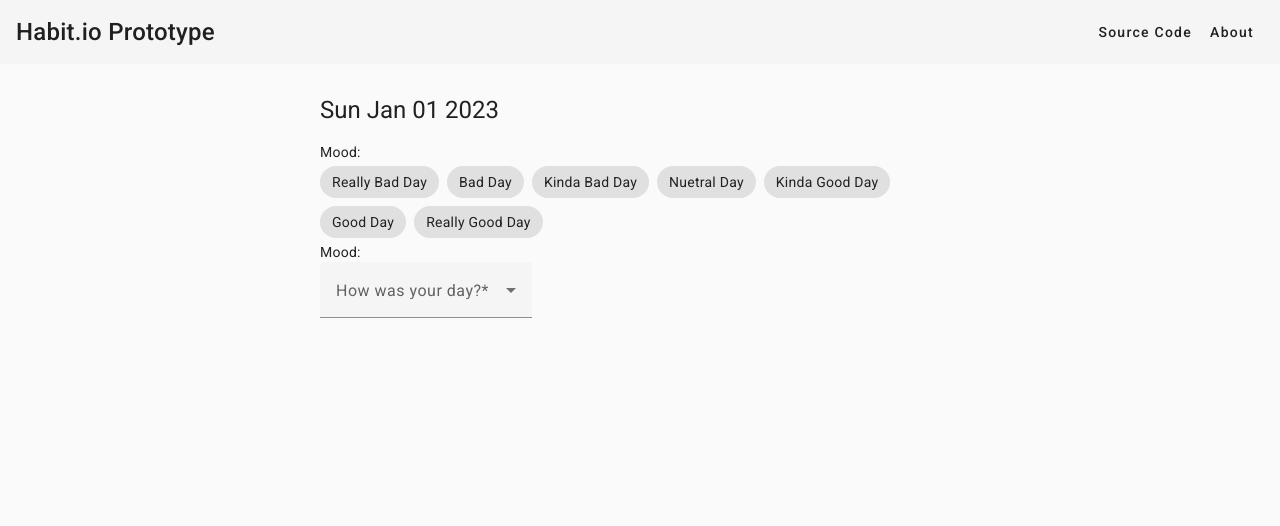
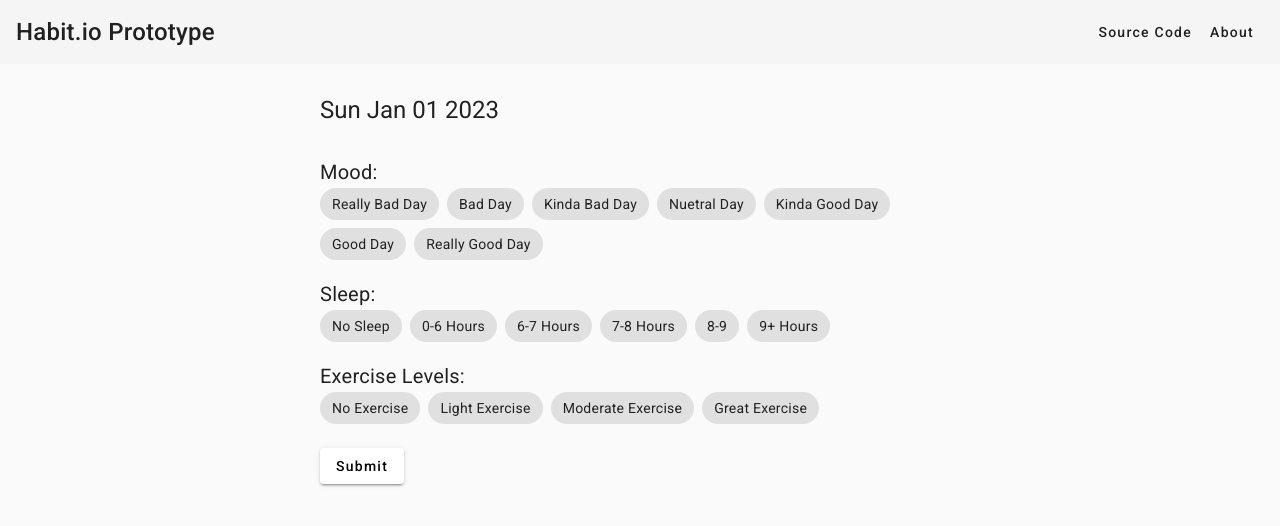
Before and after one commit to alexwingwong/habitioPrototype, an Angular app: page /calendar/0 in a window 1280 px wide. Shown: the top 526 px of the page. Built offline with nearby package versions, Linux system fonts and the light colour scheme.

Commit message:
added other options for sleep and exercise

```diff
--- a/src/app/day-details/day-details.component.css
+++ b/src/app/day-details/day-details.component.css
@@ -0,0 +1,3 @@
+label{
+    font-size: 20px;
+}
--- a/src/app/day-details/day-details.component.html
+++ b/src/app/day-details/day-details.component.html
@@ -1,8 +1,7 @@
 <div *ngIf="day" style="width:50%; margin:auto; margin-top: 30px;">
     <h1>{{day.date.toDateString()}}</h1>
-    <label>Mood:
-        <br>
-    </label>
+    <br>
+    <label>Mood:</label>
     <mat-chip-listbox>
         <mat-chip-option color="warn">Really Bad Day</mat-chip-option>
         <mat-chip-option color="warn">Bad Day</mat-chip-option>
@@ -13,20 +12,45 @@
         <mat-chip-option color="primary">Really Good Day</mat-chip-option>
     </mat-chip-listbox>
 
-    <label>Mood:
-        <br>
-    </label>
-    <mat-form-field appearance="fill">
-        <mat-label>How was your day?*</mat-label>
-        <mat-select>
-            <mat-option value="1">Really Bad Day</mat-option>
-            <mat-option value="2">Bad Day</mat-option>
-            <mat-option value="3">Kinda Bad Day</mat-option>
-            <mat-option value="4">Nuetral Day</mat-option>
-            <mat-option value="5">Kinda Good Day</mat-option>
-            <mat-option value="6">Good Day</mat-option>
-            <mat-option value="7">Really Good Day</mat-option>
-        </mat-select>
-    </mat-form-field>
+    <br>
+
+    <label>Sleep:</label>
+
+    <br>
+    <mat-chip-listbox>
+        <mat-chip-option color="warn">No Sleep</mat-chip-option>
+        <mat-chip-option color="warn">0-6 Hours</mat-chip-option>
+        <mat-chip-option color="primary">6-7 Hours</mat-chip-option>
+        <mat-chip-option color="primary">7-8 Hours</mat-chip-option>
+        <mat-chip-option color="primary">8-9</mat-chip-option>
+        <mat-chip-option color="primary">9+ Hours</mat-chip-option>
+    </mat-chip-listbox>
+
+  <!-- <mat-chip-listbox>
+        <mat-chip-option style="background-color:#540202;">Really Bad Day</mat-chip-option>
+        <mat-chip-option style="background-color:#AB3131">Bad Day</mat-chip-option>
+        <mat-chip-option style="background-color:#AB3131">Kinda Bad Day</mat-chip-option>
+        <mat-chip-option style="background-color:#EDE086">Nuetral Day</mat-chip-option>
+        <mat-chip-option style="background-color:#799163">Kinda Good Day</mat-chip-option>
+        <mat-chip-option style="background-color:#799163">Good Day</mat-chip-option>
+        <mat-chip-option style="background-color:#507B58">Really Good Day</mat-chip-option>
+    </mat-chip-listbox> -->
+
+    <br>
+
+    <label>Exercise Levels:</label>
+
+    <br>
+    <mat-chip-listbox>
+        <mat-chip-option color="warn">No Exercise</mat-chip-option>
+        <mat-chip-option color="primary">Light Exercise</mat-chip-option>
+        <mat-chip-option color="primary">Moderate Exercise</mat-chip-option>
+        <mat-chip-option color="primary">Great Exercise</mat-chip-option>
+    </mat-chip-listbox>
+
+    <br>
+
+    <button mat-raised-button>Submit</button>
+
 
 </div>
```
